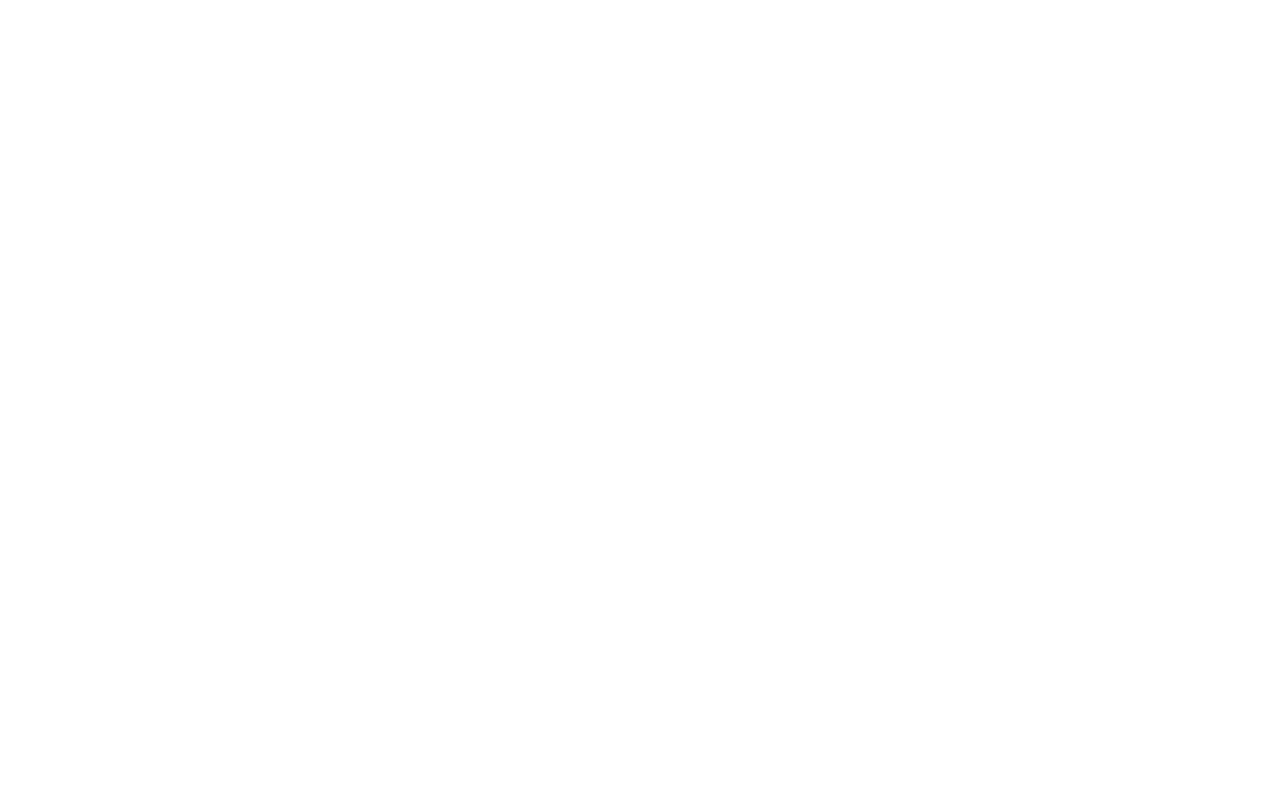
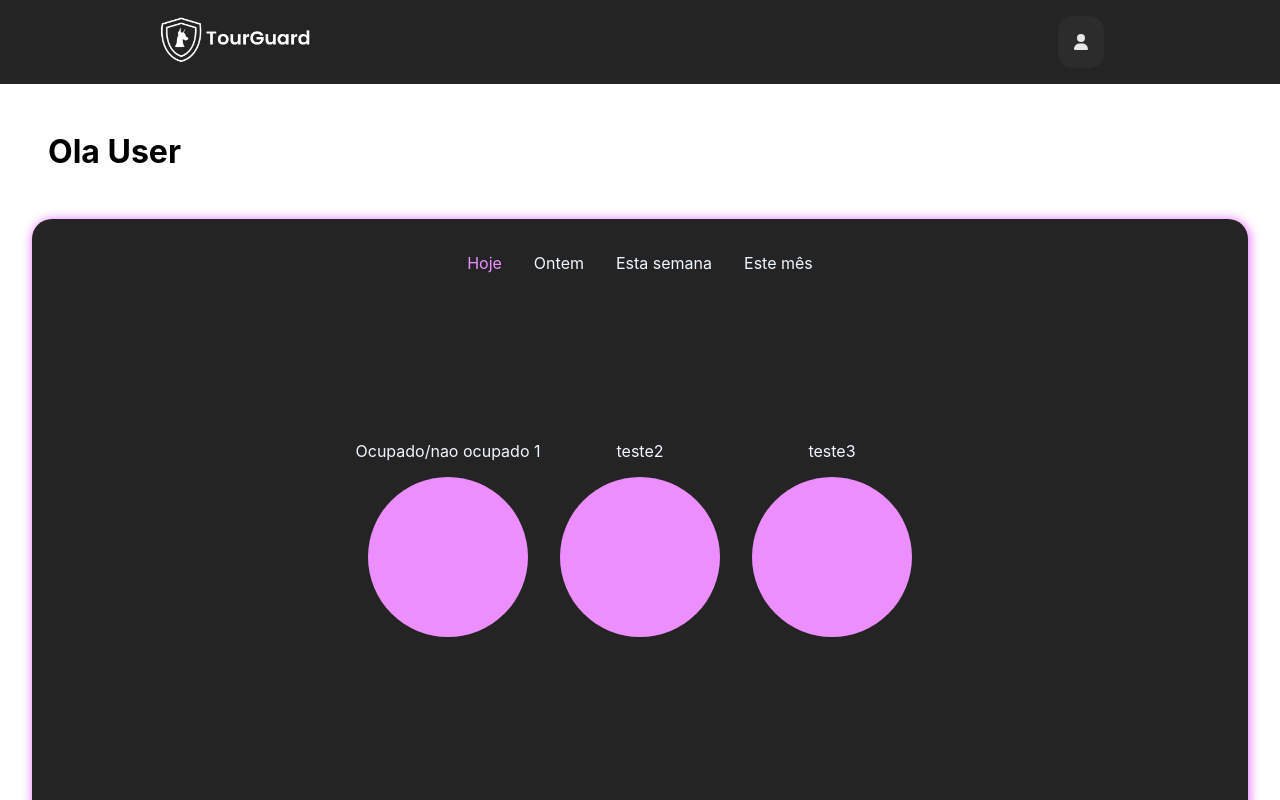
Before and after one commit to Lorenzo-Weber/tour-guard-web, a React (Create React App) app: page /manager/dashboard in a window 1280 px wide. Before the commit this address had no page. Built offline with nearby package versions, Linux system fonts and the light colour scheme.

Commit message:
Manager pages and header

```diff
--- a/package.json
+++ b/package.json
@@ -3,6 +3,9 @@
   "version": "0.1.0",
   "private": true,
   "dependencies": {
+    "@fortawesome/fontawesome-svg-core": "^6.6.0",
+    "@fortawesome/free-solid-svg-icons": "^6.6.0",
+    "@fortawesome/react-fontawesome": "^0.2.2",
     "@testing-library/jest-dom": "^5.14.1",
     "@testing-library/react": "^13.0.0",
     "@testing-library/user-event": "^13.2.1",
--- /dev/null
+++ b/src/components/ManagerHeader.module.css
@@ -0,0 +1,50 @@
+*{
+    margin: 0;
+    padding: 0;
+    box-sizing: border-box;
+    overflow-x: hidden;
+}
+
+nav {
+    display: flex;
+    justify-content: space-between;
+    align-items: center;
+    padding: 1rem 10rem;
+    background:rgb(36, 36, 36);
+    width: 100vw;
+    height: 10%;
+    color: rgb(231, 231, 231);
+}
+
+nav ul {
+    display: flex;
+    align-items: center;
+    justify-content: center;
+}
+
+nav ul li {
+    list-style: none;
+    padding: 1rem;
+
+}
+
+ul a {
+    text-decoration:  none;
+    color: rgb(231, 231, 231);
+    margin: 0 1rem;
+    transition: all 0.3s ease-in-out;
+    border-radius: 15px;
+    background: rgb(44, 44, 44);
+}
+
+ul a:hover {
+    background: rgb(71, 71, 71);
+}
+
+.logo {
+    width: 150px;
+}
+
+html {
+    scroll-behavior: smooth;
+}
--- /dev/null
+++ b/src/components/ManagerHeader.tsx
@@ -0,0 +1,21 @@
+import React from 'react';
+import { Link } from 'react-router-dom';
+import { FontAwesomeIcon } from '@fortawesome/react-fontawesome'; // Adicione esta linha
+import styles from './ManagerHeader.module.css';
+import logo from "../assets/logo.png";
+import { faUser } from '@fortawesome/free-solid-svg-icons';
+
+const ManagerHeader = () => {
+    return (
+        <header>
+          <nav>
+            <Link to="/landing"><img src={logo} className={styles.logo} alt=''/></Link>
+            <ul>
+                <Link to="/Account"> <li> <FontAwesomeIcon icon={faUser} />  </li></Link>
+            </ul>
+          </nav>
+        </header>
+      );
+}
+
+export default ManagerHeader;
--- /dev/null
+++ b/src/pages/Manager/Account/Account.tsx
@@ -0,0 +1,11 @@
+import Header from '../../../components/ManagerHeader';
+
+const Account = () => {
+    return (
+        <div>
+            <Header />
+        </div>
+    );
+    };
+
+export default Account;
--- /dev/null
+++ b/src/pages/Manager/Dashboard/Dashboard.module.css
@@ -0,0 +1,58 @@
+h1 {
+    margin: 3rem 3rem;
+}
+
+.dashboard {
+    display: flex;
+    flex-direction: column;
+    justify-content: center;
+    align-items: center;
+    margin: 1rem auto;
+    padding: 1rem;
+    width: 95%;
+    height: 75%;
+    background: #242424;
+    box-shadow: 1px 1px 10px 2px rgb(236, 142, 255);
+    border-radius: 20px;
+    color: aliceblue;
+}
+
+.filters {
+    display: flex;
+    justify-content: center;
+    align-items: center;
+    width: 100%;
+    height: 10%;
+    margin: 0 5rem;
+}
+
+.filters p {
+    margin: 0 1rem;
+}
+
+.content {
+    display: flex;
+    justify-content: center;
+    align-items: center;
+    width: 100%;
+    height: 90%;
+}
+
+.card {
+    display: flex;
+    flex-direction: column;
+    justify-content: center;
+    align-items: center;
+}
+
+#today {
+    color: rgb(236, 142, 255);
+}
+
+.graph {
+    width: 10rem;
+    height: 10rem;
+    margin: 1rem;
+    border-radius: 100%;
+    background: rgb(236, 142, 255);
+}
--- /dev/null
+++ b/src/pages/Manager/Dashboard/Dashboard.tsx
@@ -0,0 +1,42 @@
+import Header from '../../../components/ManagerHeader';
+import s from './Dashboard.module.css';
+
+const DashboardManager: React.FC = () => {
+    return (
+        <div>
+            <Header />
+            <h1>Ola User</h1>
+            <div className={s.dashboard}>
+                <div className={s.filters}>
+                    <p id={s.today}>Hoje</p>
+                    <p>Ontem</p>
+                    <p>Esta semana</p>
+                    <p>Este mês</p>
+                </div>
+                <div className={s.content}>
+                    <div className={s.card}>
+                        <p>Ocupado/nao ocupado 1</p>
+                        <div className={s.graph}>
+                            <div className={s.example}></div>
+                        </div>
+                    </div>
+                    <div className={s.card}>
+                        <p>teste2</p>
+                        <div className={s.graph}>
+                            <div className={s.example}></div>
+                        </div>
+                    </div>
+                    <div className={s.card}>
+                        <p>teste3</p>
+                        <div className={s.graph}>
+                            <div className={s.example}></div>
+                        </div>
+                    </div>
+                </div>
+            </div>
+            <h2>Terao x graficos dependendo do filtro selecionado, implementar display:grid para facilitar o posicionamento dos graficos</h2>
+        </div>
+    );
+};
+
+export default DashboardManager;
--- a/src/pages/Manager/Home/Home.tsx
+++ b/src/pages/Manager/Home/Home.tsx
@@ -1,6 +1,9 @@
+import Header from '../../../components/ManagerHeader';
+
 const HomeManager: React.FC = () => {
   return (
     <div>
+      {<Header />}
       <h1>Home Manager</h1>
     </div>
   );
--- a/src/pages/Public/Landing/Landing.tsx
+++ b/src/pages/Public/Landing/Landing.tsx
@@ -14,12 +14,12 @@
                     para monitoramento de minas, garantindo uma
                     experiência turística segura e inesquecível.
                 </h1>
-                <div className={s.panel}><img src={landing} alt=""/></div>
+                <div className={s.panel}><img src={landing} alt="" /></div>
             </div>
 
             <div className={s.infos} id="sobre">
                 <div className={s.title}>
-                    <i className='fa-regular fa-adress-card'/>
+                    <i className='fa-regular fa-adress-card' />
                     <h1>Sobre a Tour Guard</h1>
                 </div>
                 <p>
--- a/src/routes/Routes.tsx
+++ b/src/routes/Routes.tsx
@@ -1,6 +1,8 @@
 import { Navigate, Route, Routes } from "react-router-dom";
 import Login from "../pages/Public/Login/Login";
 import HomeManager from "../pages/Manager/Home/Home";
+import DashboardManager from "../pages/Manager/Dashboard/Dashboard";
+import Account from "../pages/Manager/Account/Account";
 import Landing from "../pages/Public/Landing/Landing";
 import Contato from "../pages/Public/Contato/Contato"; // Importando o componente de Contato
 
@@ -9,6 +11,14 @@
     {
       path: "/manager",
       view: <HomeManager />,
+    },
+    {
+      path: "/manager/dashboard",
+      view: <DashboardManager />,
+    },
+    {
+      path: "/manager/account",
+      view: <Account />,
     },
   ];
 
```
Also changed, not shown: src/pages/Manager/Account/Account.module.css (added), 2 other files (tests, documents, lock files or other folders).
